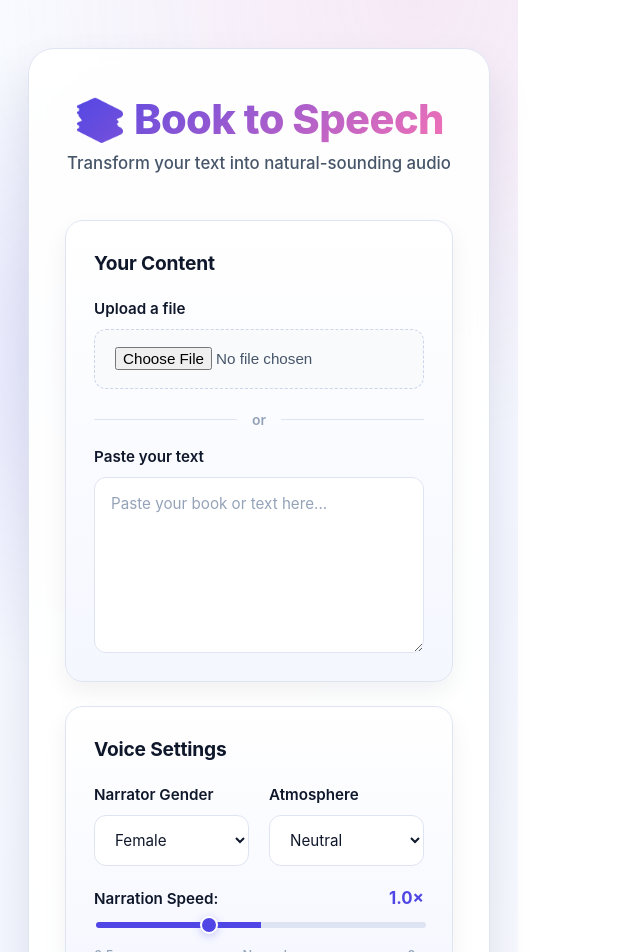
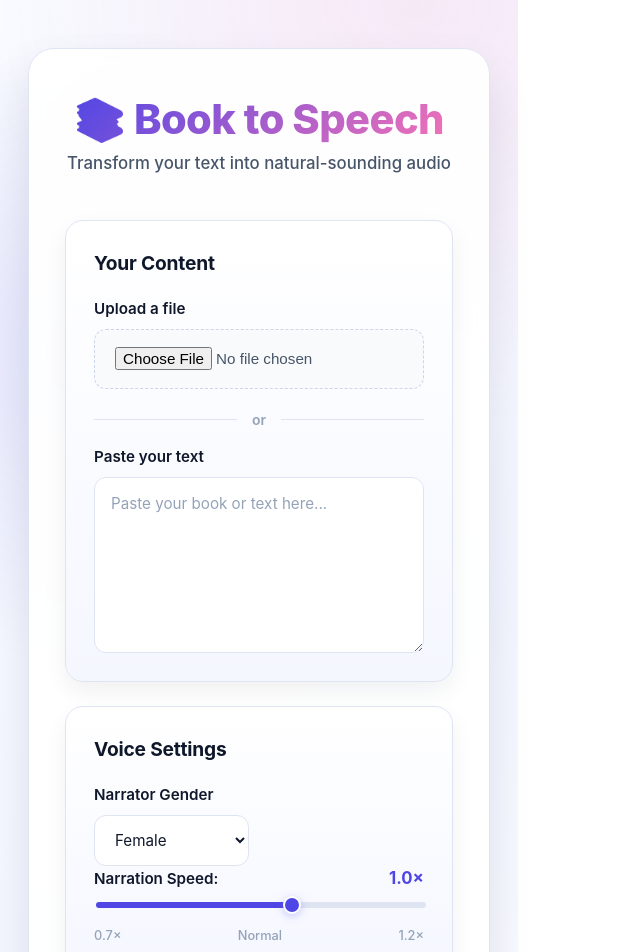
Before and after one commit to leoraggy/book-to-speech, a React (Vite) app in the folder frontend/book-to-speech/: page / in a window 1280 px wide. Shown: the top 952 px of the page, without its empty margins (0-640 px from the left). Built offline with nearby package versions, Linux system fonts and the light colour scheme.

Commit message:
fixed slider

```diff
--- a/frontend/book-to-speech/src/Home/Home.module.css
+++ b/frontend/book-to-speech/src/Home/Home.module.css
@@ -274,8 +274,8 @@
   background: linear-gradient(
     to right,
     var(--color-primary) 0%,
-    var(--color-primary) calc(var(--value, 50) * 1%),
-    var(--color-border) calc(var(--value, 50) * 1%),
+    var(--color-primary) calc(var(--value, 33) * 1%),
+    var(--color-border) calc(var(--value, 33) * 1%),
     var(--color-border) 100%
   );
   outline: none;
--- a/frontend/book-to-speech/src/Home/Home.tsx
+++ b/frontend/book-to-speech/src/Home/Home.tsx
@@ -121,13 +121,11 @@ export default function Home() {
                 <select value={gender} onChange={(e) => setGender(e.target.value)} className={styles.select}>
                   <option value="female">Female</option>
                   <option value="male">Male</option>
-                  <option value="non-binary">Non-binary</option>
-                  <option value="neutral">Neutral</option>
                 </select>
               </label>
             </div>
 
-            <div className={styles.inputGroup}>
+            {/* <div className={styles.inputGroup}>
               <label className={styles.label}>
                 <div className={styles.labelText}>Atmosphere</div>
                 <select value={atmosphere} onChange={(e) => setAtmosphere(e.target.value as Atmosphere)} className={styles.select}>
@@ -137,7 +135,7 @@ export default function Home() {
                   <option value="Angry">Angry</option>
                 </select>
               </label>
-            </div>
+            </div> */}
           </div>
 
           <div className={styles.inputGroup}>
@@ -147,17 +145,22 @@ export default function Home() {
               </div>
               <input
                 type="range"
-                min={0.5}
-                max={2}
+                min={0.7}
+                max={1.2}
                 step={0.1}
                 value={speed}
                 onChange={(e) => setSpeed(Number(e.target.value))}
                 className={styles.slider}
+                style={
+                  {
+                    "--value": ((speed - 0.7) / (1.2 - 0.7)) * 100,
+                  } as React.CSSProperties
+                }
               />
               <div className={styles.speedHints}>
-                <span>0.5×</span>
+                <span>0.7×</span>
                 <span>Normal</span>
-                <span>2×</span>
+                <span>1.2×</span>
               </div>
             </label>
           </div>
```
